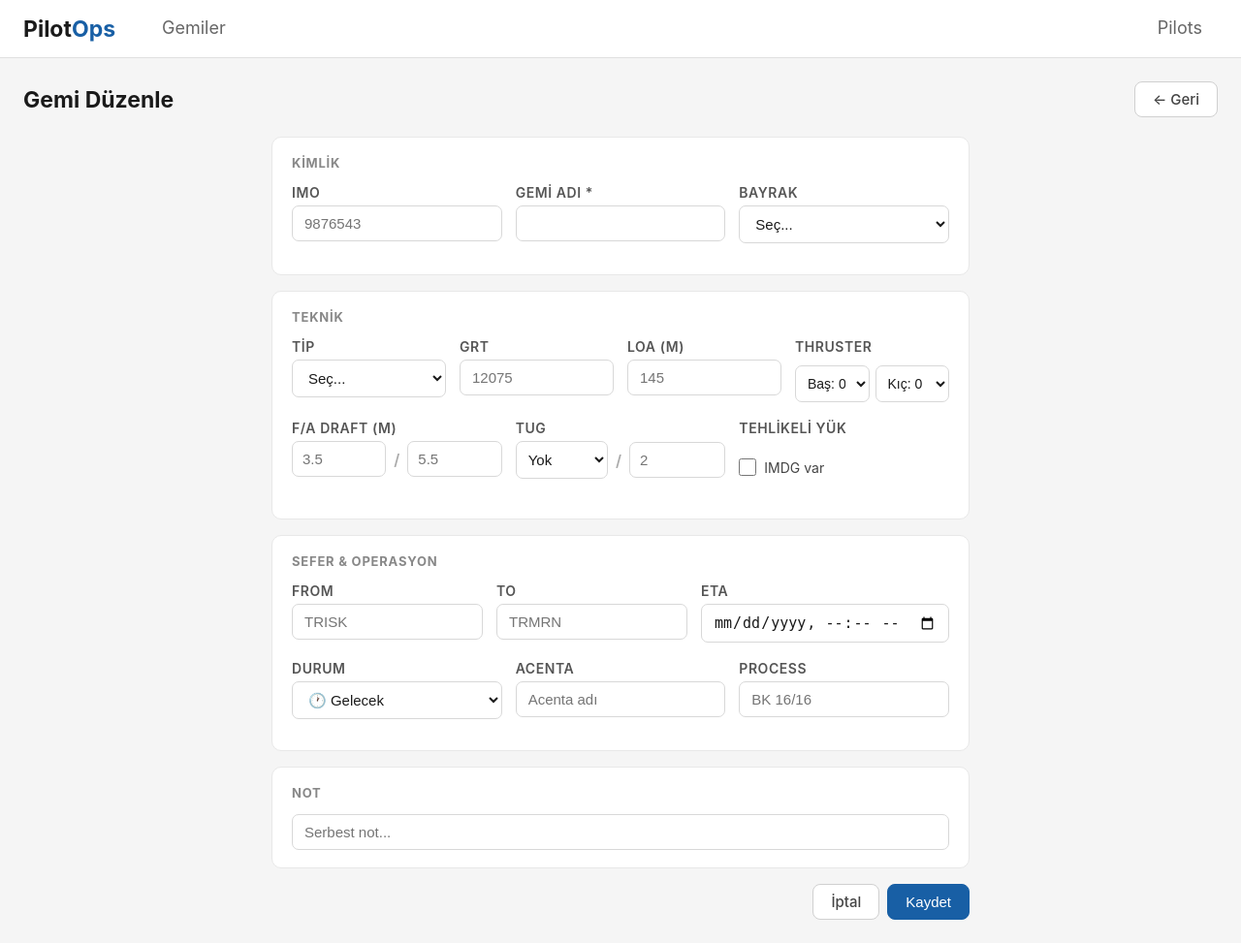
After one commit to SadikBeyLer/pilotops-monitoring, a Flask app: template templates/vessel_edit.html in a window 1280 px wide. The commit adds this page. Shown: the whole page at 97% size. Run offline with Flask 3, Linux system fonts and the light colour scheme; the template is opened without the code that fills it, so the values that code supplies are empty.

Commit message:
vessels: not gemi yanında, başlıklar ortalı, sticky header, vessel_edit aktif

```diff
--- a/app.py
+++ b/app.py
@@ -397,6 +397,48 @@ def vessel_add():
         return redirect(url_for('vessels'))
     return render_template('vessel_add.html')
 
+@app.route('/vessels/<int:vessel_id>/edit', methods=['GET','POST'])
+def vessel_edit(vessel_id):
+    db = get_db()
+    vessel = db.execute("SELECT * FROM vessels WHERE id=?", (vessel_id,)).fetchone()
+    if not vessel:
+        return redirect(url_for('vessels'))
+    if request.method == 'POST':
+        db.execute("""
+            UPDATE vessels SET
+            imo_no=?, gemi_adi=?, tip=?, bayrak=?, grt=?, loa=?,
+            thruster_bas=?, thruster_kic=?, tehlikeli_yuk=?, not_alani=?,
+            from_liman=?, to_liman=?, gelis_zamani=?, durum=?,
+            acenta=?, tug_var=?, tug_adet=?, process=?,
+            draft_bas=?, draft_kic=?
+            WHERE id=?
+        """, (
+            request.form.get('imo_no',''),
+            request.form['gemi_adi'],
+            request.form.get('tip',''),
+            request.form.get('bayrak',''),
+            float(request.form.get('grt',0) or 0),
+            float(request.form.get('loa',0) or 0),
+            int(request.form.get('thruster_bas',0) or 0),
+            int(request.form.get('thruster_kic',0) or 0),
+            1 if request.form.get('tehlikeli_yuk') else 0,
+            request.form.get('not_alani',''),
+            request.form.get('from_liman',''),
+            request.form.get('to_liman',''),
+            request.form.get('gelis_zamani',''),
+            request.form.get('durum','gelecek'),
+            request.form.get('acenta',''),
+            int(request.form.get('tug_var',0) or 0),
+            int(request.form.get('tug_adet',0) or 0),
+            request.form.get('process',''),
+            float(request.form.get('draft_bas',0) or 0),
+            float(request.form.get('draft_kic',0) or 0),
+            vessel_id
+        ))
+        db.commit()
+        return redirect(url_for('vessels'))
+    return render_template('vessel_edit.html', vessel=vessel)
+
 
 # ── Gemi Durum Güncelle ──────────────────────────────────────
 @app.route('/vessels/<int:vessel_id>/durum', methods=['POST'])
--- /dev/null
+++ b/templates/vessel_edit.html
@@ -0,0 +1,179 @@
+{% extends 'base.html' %}
+{% block title %}Gemi Düzenle — PilotOps{% endblock %}
+{% block content %}
+<div class="page-header">
+  <div class="page-title">Gemi Düzenle</div>
+  <a href="/vessels" class="btn btn-secondary">← Geri</a>
+</div>
+
+<form method="POST" style="max-width:720px;margin:0 auto">
+
+  <div class="section">
+    <div class="section-title">Kimlik</div>
+    <div class="grid3">
+      <div class="form-group">
+        <label>IMO</label>
+        <input type="text" name="imo_no" value="{{ vessel.imo_no or '' }}" placeholder="9876543">
+      </div>
+      <div class="form-group">
+        <label>Gemi Adı *</label>
+        <input type="text" name="gemi_adi" required value="{{ vessel.gemi_adi or '' }}">
+      </div>
+      <div class="form-group">
+        <label>Bayrak</label>
+        <select name="bayrak">
+          <option value="">Seç...</option>
+          {% for b in ['Türkiye','Panama','Liberia','Marshall Isl.','Bahamas','Comoros','Singapore','Malta','Cyprus','Russian Fed.','Belize','Vanuatu'] %}
+          <option {% if vessel.bayrak == b %}selected{% endif %}>{{ b }}</option>
+          {% endfor %}
+        </select>
+      </div>
+    </div>
+  </div>
+
+  <div class="section">
+    <div class="section-title">Teknik</div>
+    <div class="grid4">
+      <div class="form-group">
+        <label>Tip</label>
+        <select name="tip">
+          <option value="">Seç...</option>
+          {% for val, lbl in [('Gnr','Gnr — General'),('Tan','Tan — Tanker'),('Con','Con — Container'),('Blk','Blk — Bulk'),('Ro','Ro — Ro-Ro'),('DIY','DIY — Dry bulk'),('D5a','D5a — Offshore')] %}
+          <option value="{{ val }}" {% if vessel.tip == val %}selected{% endif %}>{{ lbl }}</option>
+          {% endfor %}
+        </select>
+      </div>
+      <div class="form-group">
+        <label>GRT</label>
+        <input type="number" name="grt" value="{{ vessel.grt or '' }}" placeholder="12075" step="1">
+      </div>
+      <div class="form-group">
+        <label>LOA (m)</label>
+        <input type="number" name="loa" value="{{ vessel.loa or '' }}" placeholder="145" step="0.1">
+      </div>
+      <div class="form-group">
+        <label>Thruster</label>
+        <div style="display:flex;align-items:center;gap:6px;margin-top:6px">
+          <select name="thruster_bas" style="flex:1;border:1px solid #d8d8d8;border-radius:7px;padding:9px 8px;font-size:14px">
+            {% for i in [0,1,2] %}
+            <option value="{{ i }}" {% if vessel.thruster_bas == i %}selected{% endif %}>Baş: {{ i }}</option>
+            {% endfor %}
+          </select>
+          <select name="thruster_kic" style="flex:1;border:1px solid #d8d8d8;border-radius:7px;padding:9px 8px;font-size:14px">
+            {% for i in [0,1,2] %}
+            <option value="{{ i }}" {% if vessel.thruster_kic == i %}selected{% endif %}>Kıç: {{ i }}</option>
+            {% endfor %}
+          </select>
+        </div>
+      </div>
+    </div>
+
+    <div style="display:grid;grid-template-columns:1fr 1fr 1fr;gap:14px;margin-top:4px">
+      <div class="form-group">
+        <label>F/A Draft (m)</label>
+        <div style="display:flex;align-items:center;gap:8px">
+          <input type="number" name="draft_bas" value="{{ vessel.draft_bas or '' }}" placeholder="3.5" step="0.01" min="0" max="25"
+            style="flex:1;border:1px solid #d8d8d8;border-radius:7px;padding:9px 10px;font-size:15px">
+          <span style="color:#aaa;font-weight:600;font-size:16px">/</span>
+          <input type="number" name="draft_kic" value="{{ vessel.draft_kic or '' }}" placeholder="5.5" step="0.01" min="0" max="25"
+            style="flex:1;border:1px solid #d8d8d8;border-radius:7px;padding:9px 10px;font-size:15px">
+        </div>
+      </div>
+      <div class="form-group">
+        <label>Tug</label>
+        <div style="display:flex;align-items:center;gap:8px">
+          <select name="tug_var" style="flex:1;border:1px solid #d8d8d8;border-radius:7px;padding:9px 8px;font-size:15px">
+            <option value="0" {% if not vessel.tug_var or vessel.tug_var|int == 0 %}selected{% endif %}>Yok</option>
+            <option value="1" {% if vessel.tug_var and vessel.tug_var|int == 1 %}selected{% endif %}>Var</option>
+          </select>
+          <span style="color:#aaa;font-weight:600;font-size:16px">/</span>
+          <input type="number" name="tug_adet" value="{{ vessel.tug_adet or '' }}" placeholder="2" min="0" max="9"
+            style="flex:1;border:1px solid #d8d8d8;border-radius:7px;padding:9px 10px;font-size:15px">
+        </div>
+      </div>
+      <div class="form-group">
+        <label>Tehlikeli Yük</label>
+        <div style="display:flex;align-items:center;gap:8px;height:42px;margin-top:6px">
+          <input type="checkbox" name="tehlikeli_yuk" id="teh"
+            {% if vessel.tehlikeli_yuk %}checked{% endif %}
+            style="width:18px;height:18px;cursor:pointer">
+          <label for="teh" style="font-size:14px;cursor:pointer;font-weight:400;text-transform:none;letter-spacing:0;color:#444">IMDG var</label>
+        </div>
+      </div>
+    </div>
+  </div>
+
+  <div class="section">
+    <div class="section-title">Sefer & Operasyon</div>
+    <div class="grid3">
+      <div class="form-group">
+        <label>From</label>
+        <input type="text" name="from_liman" value="{{ vessel.from_liman or '' }}" placeholder="TRISK">
+      </div>
+      <div class="form-group">
+        <label>To</label>
+        <input type="text" name="to_liman" value="{{ vessel.to_liman or '' }}" placeholder="TRMRN">
+      </div>
+      <div class="form-group">
+        <label>ETA</label>
+        <input type="datetime-local" name="gelis_zamani" id="eta-input"
+          value="{{ vessel.gelis_zamani[:16] if vessel.gelis_zamani else '' }}"
+          oninput="etaKontrol()">
+        <div id="eta-uyari" style="display:none;margin-top:6px;padding:7px 10px;border-radius:6px;background:#FFF3E0;color:#7A4800;font-size:12px;font-weight:600"></div>
+      </div>
+    </div>
+    <div class="grid3" style="margin-top:4px">
+      <div class="form-group">
+        <label>Durum</label>
+        <select name="durum">
+          {% for val, lbl in [('gelecek','🕐 Gelecek'),('demirde','⚓ Demirde'),('iskeleler','🏗️ İskeleler'),('k_samandira','🔺 Kuzey Şam.'),('g_samandira','▲ Güney Şam.'),('toros','🏭 Toros'),('manevrada','🚢 Manevrada'),('irtibatta','📡 İrtibatta')] %}
+          <option value="{{ val }}" {% if vessel.durum == val %}selected{% endif %}>{{ lbl }}</option>
+          {% endfor %}
+        </select>
+      </div>
+      <div class="form-group">
+        <label>Acenta</label>
+        <input type="text" name="acenta" value="{{ vessel.acenta or '' }}" placeholder="Acenta adı">
+      </div>
+      <div class="form-group">
+        <label>Process</label>
+        <input type="text" name="process" value="{{ vessel.process or '' }}" placeholder="BK 16/16">
+      </div>
+    </div>
+  </div>
+
+  <div class="section">
+    <div class="section-title">Not</div>
+    <div class="form-group" style="margin-bottom:0">
+      <input type="text" name="not_alani" value="{{ vessel.not_alani or '' }}" placeholder="Serbest not...">
+    </div>
+  </div>
+
+  <div style="display:flex;gap:8px;justify-content:flex-end;margin-top:8px">
+    <a href="/vessels" class="btn btn-secondary">İptal</a>
+    <button type="submit" class="btn btn-primary">Kaydet</button>
+  </div>
+
+</form>
+
+<script>
+function etaKontrol(){
+  var eta = document.getElementById('eta-input');
+  var uyari = document.getElementById('eta-uyari');
+  if(!eta.value){ uyari.style.display='none'; return; }
+  var secilen = new Date(eta.value);
+  var now = new Date();
+  var minDate = new Date(now.getTime() - 1*24*60*60*1000);
+  var maxDate = new Date(now.getTime() + 15*24*60*60*1000);
+  if(secilen < minDate){
+    uyari.textContent = '⚠️ ETA çok geride — en fazla 1 gün öncesi girilebilir.';
+    uyari.style.display = 'block';
+  } else if(secilen > maxDate){
+    uyari.textContent = '⚠️ ETA çok ilerde — en fazla 15 gün sonrası girilebilir.';
+    uyari.style.display = 'block';
+  } else {
+    uyari.style.display = 'none';
+  }
+}
+</script>
+{% endblock %}
```
Also changed, not shown: templates/vessels.html (+64 -86 lines).
